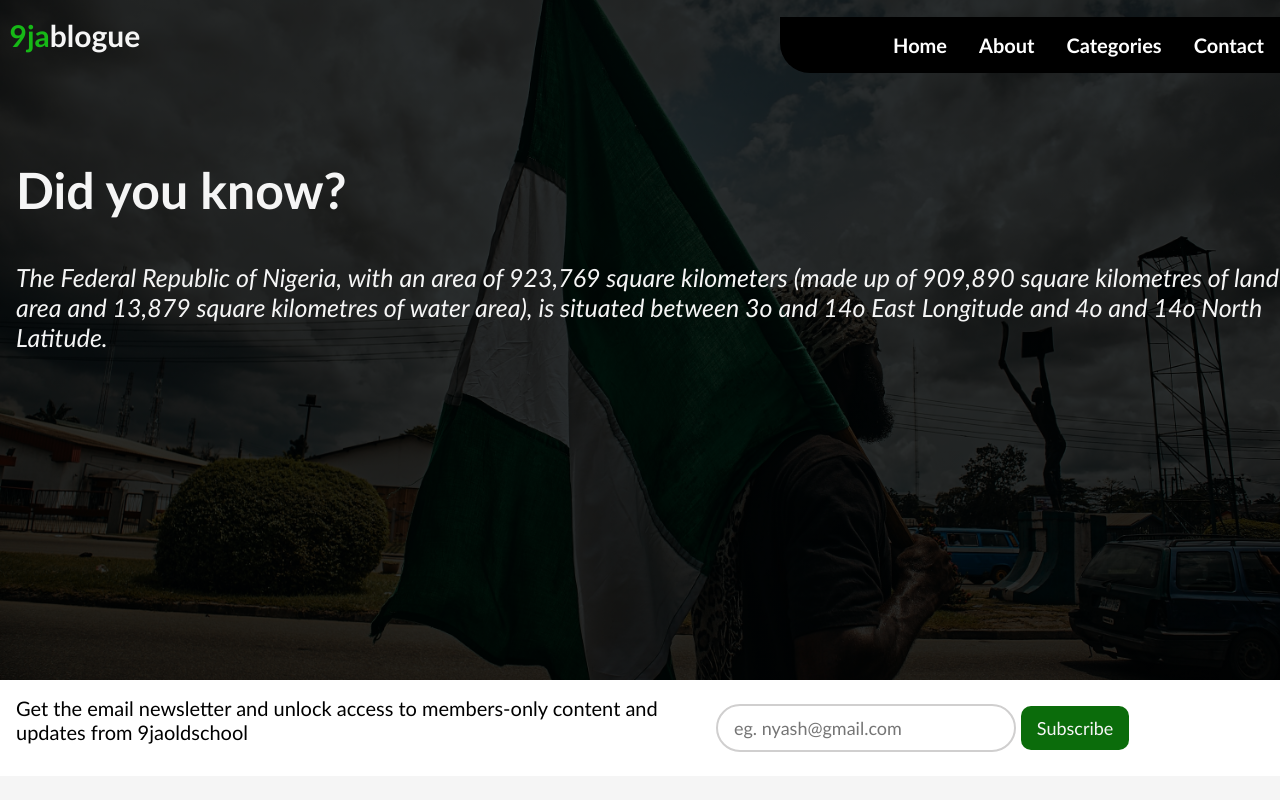
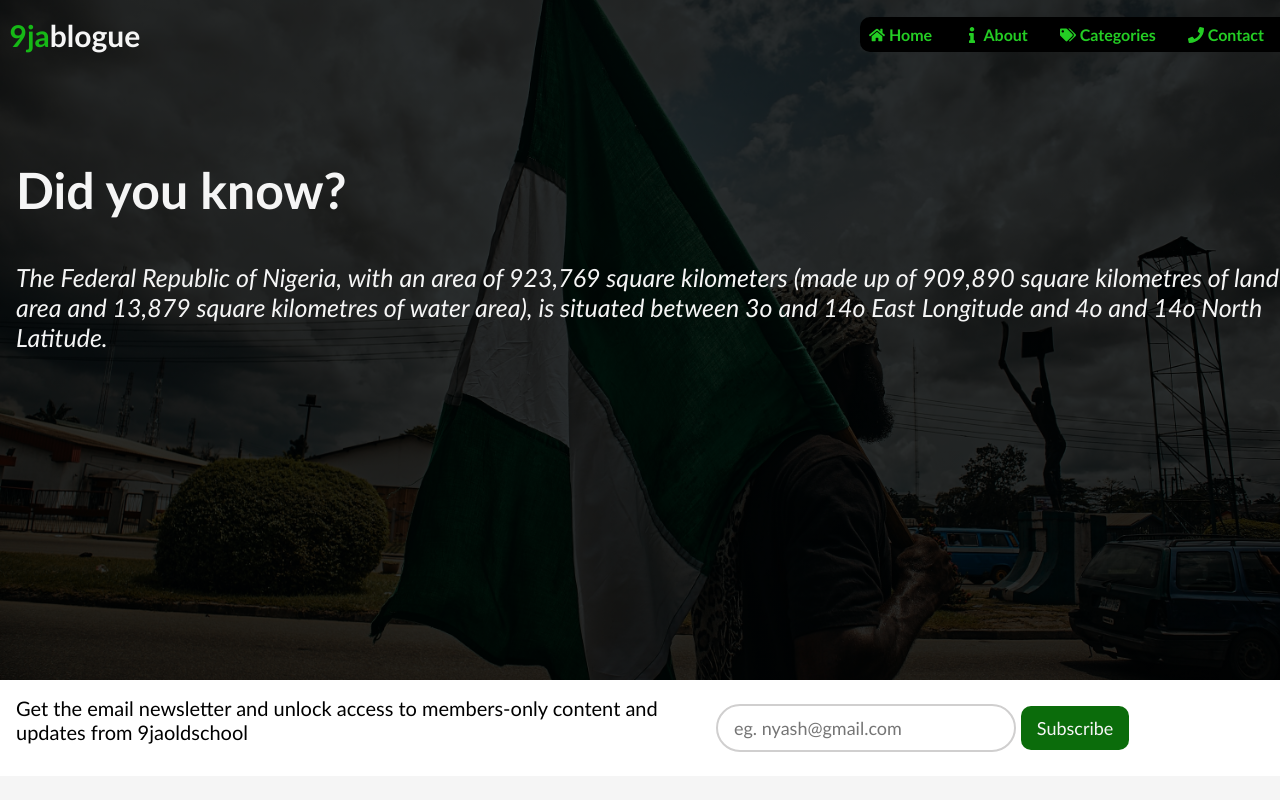
Before and after one commit to lawrencejr5/9jablogue, a React (Create React App) app in the folder client/: page / in a window 1280 px wide. Shown: the top 800 px of the page. Built offline with nearby package versions, Linux system fonts and the light colour scheme.

Commit message:
started working on admin designs

```diff
--- a/client/src/App.js
+++ b/client/src/App.js
@@ -5,6 +5,13 @@ import CategoryPosts from "./pages/CategoryPosts";
 import About from "./pages/About";
 import Contact from "./pages/Contact";
 import Post from "./pages/Post";
+
+// Admin
+import Dashboard from "./pages/admin/Dashboard";
+import Write from "./pages/admin/Write";
+import Posts from "./pages/admin/Posts";
+import Account from "./pages/admin/Account";
+
 import ErrorPage from "./pages/Error";
 import ScrollTop from "./components/ScrollTop";
 import { BrowserRouter as Router, Routes, Route } from "react-router-dom";
@@ -21,6 +28,10 @@ const App = () => {
           <Route path="about" element={<About />} />
           <Route path="contact" element={<Contact />} />
           <Route path="/post/:id" element={<Post />} />
+          <Route path="admin" element={<Dashboard />} />
+          <Route path="admin/posts" element={<Posts />} />
+          <Route path="admin/write" element={<Write />} />
+          <Route path="admin/account" element={<Account />} />
           <Route path="*" element={<ErrorPage />} />
         </Routes>
       </Router>
--- /dev/null
+++ b/client/src/components/AdminNav.js
@@ -0,0 +1,15 @@
+import React from "react";
+import { Link } from "react-router-dom";
+import { adminLinks } from "../data/links";
+
+const AdminNav = () => {
+  return (
+    <nav>
+      {adminLinks.map((link) => {
+        return <Link to={link.link}>{link.name}</Link>;
+      })}
+    </nav>
+  );
+};
+
+export default AdminNav;
--- a/client/src/components/Nav.js
+++ b/client/src/components/Nav.js
@@ -13,7 +13,7 @@ import Sidenav from "./Sidenav";
 const Navbar = ({ color }) => {
   const { openSideNav, closeSideNav, sideNavOpen } = useGlobalContext();
   return (
-    <nav className="nav">
+    <nav className="user-nav">
       <div className="nav-center">
         {color == "black" ? <Logo2 /> : <Logo />}
         <div className="menu-wide">
@@ -26,7 +26,10 @@ const Navbar = ({ color }) => {
                 onClick={closeSideNav}
                 className="link"
               >
-                <span>{name}</span>
+                <span style={{ display: "flex", alignItems: "center" }}>
+                  {icon}&nbsp;
+                  {name}
+                </span>
               </Link>
             );
           })}
--- a/client/src/data/links.js
+++ b/client/src/data/links.js
@@ -5,3 +5,10 @@ export const links = [
   { name: "Categories", linkto: "/categories", icon: <FaTags /> },
   { name: "Contact", linkto: "/contact", icon: <FaPhone /> },
 ];
+
+export const adminLinks = [
+  { name: "Dashboard", link: "/admin/" },
+  { name: "Write", link: "/admin/write" },
+  { name: "Posts", link: "/admin/posts" },
+  { name: "Account", link: "/admin/account" },
+];
--- a/client/src/index.css
+++ b/client/src/index.css
@@ -78,7 +78,7 @@ button {
     height: 40px;
   }
 }
-nav {
+.user-nav {
   box-sizing: border-box;
   padding: 0;
   width: 100%;
@@ -89,7 +89,7 @@ nav {
   align-items: center;
   position: absolute;
 }
-nav .nav-center {
+.user-nav .nav-center {
   width: 100%;
   display: flex;
   justify-content: space-between;
@@ -104,27 +104,28 @@ nav .nav-center {
   color: #16b816;
 }
 
-nav .menu-wide {
-  width: 500px;
+.user-nav .menu-wide {
+  width: 420px;
   background-color: #000;
-  border-bottom-left-radius: 30px;
+  border-bottom-left-radius: 10px;
+  border-top-left-radius: 10px;
   display: flex;
   justify-content: flex-end;
   align-items: center;
-  padding: 1rem 0;
+  padding: 0.5rem 0;
   position: fixed;
   z-index: 2;
   right: 0;
 }
-nav .menu-wide .link {
+.user-nav .menu-wide .link {
   text-decoration: none;
-  color: #fff;
+  color: #24cd24;
   margin: 0 1rem;
   font-weight: 600;
-  font-size: 20px;
+  font-size: 16px;
 }
 
-nav .menu {
+.user-nav .menu {
   display: none;
   align-items: center;
   justify-content: space-between;
@@ -138,7 +139,7 @@ nav .menu {
   cursor: pointer;
   z-index: 1;
 }
-nav .menu span {
+.user-nav .menu span {
   font-weight: 300;
 }
 nav .links-container {
@@ -149,26 +150,26 @@ nav .links-container {
   margin: 0 2rem;
   max-width: 700px;
 }
-nav .links-container .search-icon {
+.user-nav .links-container .search-icon {
   color: white;
   font-size: 20px;
 }
-nav .links-container ul {
+.user-nav .links-container ul {
   width: 100%;
   margin-right: 1rem;
   display: flex;
   list-style-type: none;
 }
-nav .links-container ul li {
+.user-nav .links-container ul li {
   margin: 0 1rem;
 }
-nav .links-container ul li .link {
+.user-nav .links-container ul li .link {
   color: whitesmoke;
   text-decoration: none;
   font-weight: 600;
   font-size: 18px;
 }
-nav .baek_link {
+.user-nav .baek_link {
   color: black;
   font-size: 25px;
   cursor: pointer;
@@ -758,3 +759,16 @@ footer .news-letter {
     max-width: 200px;
   }
 }
+
+/***************** ADMIN STYLING ********************* */
+.admin-main {
+  padding: 1rem;
+}
+.admin-main .logo {
+  background-color: #fff;
+  display: table;
+  margin: 0;
+  padding: 0.2rem 0.4rem;
+  border-radius: 6px;
+  box-shadow: 0px 2px 12px rgba(195, 190, 190, 0.593);
+}
--- /dev/null
+++ b/client/src/pages/admin/Account.js
@@ -0,0 +1,7 @@
+import React from "react";
+
+const Account = () => {
+  return <div>Account</div>;
+};
+
+export default Account;
--- a/client/src/pages/admin/Dashboard.js
+++ b/client/src/pages/admin/Dashboard.js
@@ -1,7 +1,16 @@
 import React from "react";
+import AdminNav from "../../components/AdminNav";
+import Logo2 from "../../components/Logo2";
 
 const Dashboard = () => {
-  return <div>Dashboard</div>;
+  return (
+    <main className="admin-main">
+      <Logo2 />
+      <br />
+      <br />
+      <AdminNav />
+    </main>
+  );
 };
 
 export default Dashboard;
--- /dev/null
+++ b/client/src/pages/admin/Posts.js
@@ -0,0 +1,7 @@
+import React from "react";
+
+const Posts = () => {
+  return <div>Posts</div>;
+};
+
+export default Posts;
--- /dev/null
+++ b/client/src/pages/admin/Write.js
@@ -0,0 +1,7 @@
+import React from "react";
+
+const Write = () => {
+  return <div>Write</div>;
+};
+
+export default Write;
```
